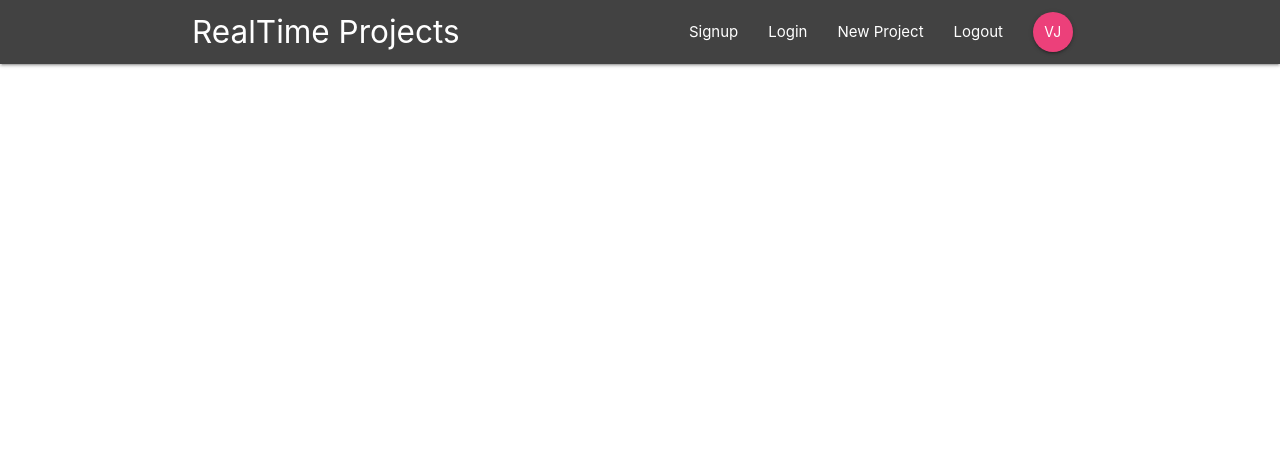
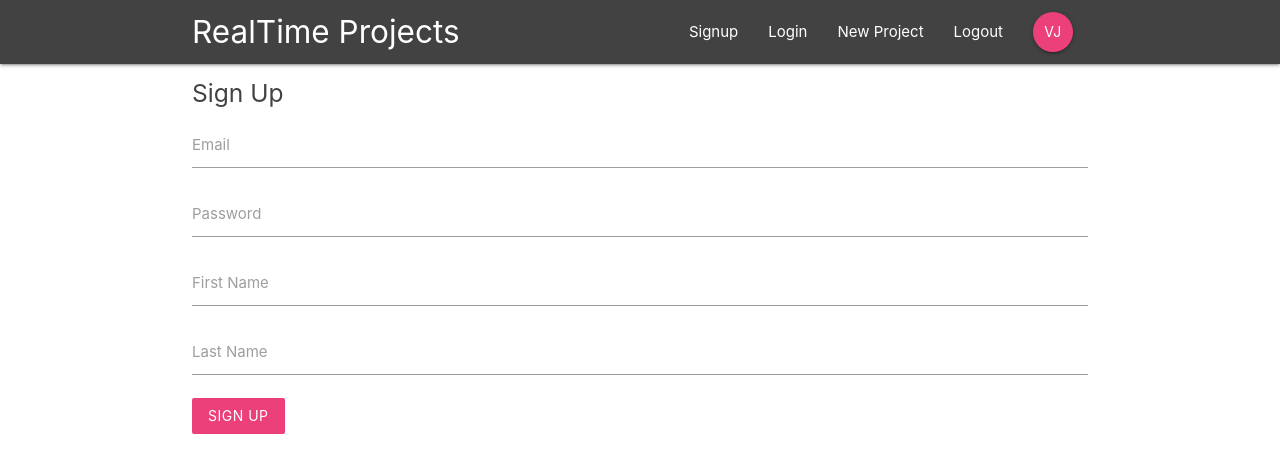
Before and after one commit to jainvishal520/react-redux-firebase, a React (Create React App) app: page /signup in a window 1280 px wide. Shown: the top 472 px of the page. Built offline with nearby package versions, Linux system fonts and the light colour scheme.

Commit message:
signin and signup components

```diff
--- a/public/index.html
+++ b/public/index.html
@@ -41,5 +41,7 @@
       To begin the development, run `npm start` or `yarn start`.
       To create a production bundle, use `npm run build` or `yarn build`.
     -->
+    <script src="https://cdnjs.cloudflare.com/ajax/libs/materialize/1.0.0/js/materialize.min.js"></script>
+
   </body>
 </html>
--- a/src/App.js
+++ b/src/App.js
@@ -3,6 +3,8 @@
 import Navbar from './components/layout/Navbar';
 import Dashboard from './components/dashboard/Dashboard';
 import ProjectDetails from './components/projects/ProjectDetails';
+import SignIn from './components/auth/SignIn';
+import SignUp from './components/auth/SignUp';
 class App extends Component {
   render() {
     return (
@@ -12,6 +14,8 @@
           <Switch>
             <Route exact path="/" component={Dashboard} />
             <Route path="/project/:id" component={ProjectDetails} />
+            <Route path="/signin" component={SignIn} />
+            <Route path="/signup" component={SignUp} />
           </Switch>
         </div>
       </BrowserRouter>
--- a/src/components/auth/SignIn.js
+++ b/src/components/auth/SignIn.js
@@ -0,0 +1,43 @@
+import React, { Component } from 'react';
+
+class SignIn extends Component {
+    state={
+        email: '',
+        password: ''
+    }
+
+    handleChange = (e) => {
+        this.setState({
+            [e.target.id] : e.target.value
+        })
+    }
+
+    handleSubmit = (e) => {
+        e.preventDefault();
+        console.log(this.state)
+    }
+
+    render(){
+        return(
+            <div className="container">
+                <form onSubmit={this.handleSubmit} className="white">
+                    <h5 className="grey-text text-darken-3">Sign In</h5>
+                    <div className="input-field">
+                        <label htmlFor="email">Email</label>
+                        <input type="email" id="email" onChange={this.handleChange} />
+                    </div>
+                    <div className="input-field">
+                        <label htmlFor="password">Password</label>
+                        <input type="password" id="password" onChange={this.handleChange} />
+                    </div>
+                    <div className="input-field">
+                        <button className="btn pink lighten-1 z-depth-0">Login</button>
+                    </div>
+
+                </form>
+            </div>
+        )
+    }
+}
+
+export default SignIn;
--- a/src/components/auth/SignUp.js
+++ b/src/components/auth/SignUp.js
@@ -0,0 +1,52 @@
+import React, { Component } from 'react';
+
+class SignUp extends Component {
+    state={
+        email: '',
+        password: ''
+    }
+
+    handleChange = (e) => {
+        this.setState({
+            [e.target.id] : e.target.value
+        })
+    }
+
+    handleSubmit = (e) => {
+        e.preventDefault();
+        console.log(this.state)
+    }
+
+    render(){
+        return(
+            <div className="container">
+                <form onSubmit={this.handleSubmit} className="white">
+                    <h5 className="grey-text text-darken-3">Sign Up</h5>
+                    <div className="input-field">
+                        <label htmlFor="email">Email</label>
+                        <input type="email" id="email" onChange={this.handleChange} />
+                    </div>
+                    <div className="input-field">
+                        <label htmlFor="password">Password</label>
+                        <input type="password" id="password" onChange={this.handleChange} />
+                    </div>
+                    <div className="input-field">
+                        <label htmlFor="firstname">First Name</label>
+                        <input type="text" id="firstname" onChange={this.handleChange} />
+                    </div>
+                    <div className="input-field">
+                        <label htmlFor="lastname">Last Name</label>
+                        <input type="text" id="lastname" onChange={this.handleChange} />
+                    </div>
+
+                    <div className="input-field">
+                        <button className="btn pink lighten-1 z-depth-0">Sign Up</button>
+                    </div>
+
+                </form>
+            </div>
+        )
+    }
+}
+
+export default SignUp;
```
